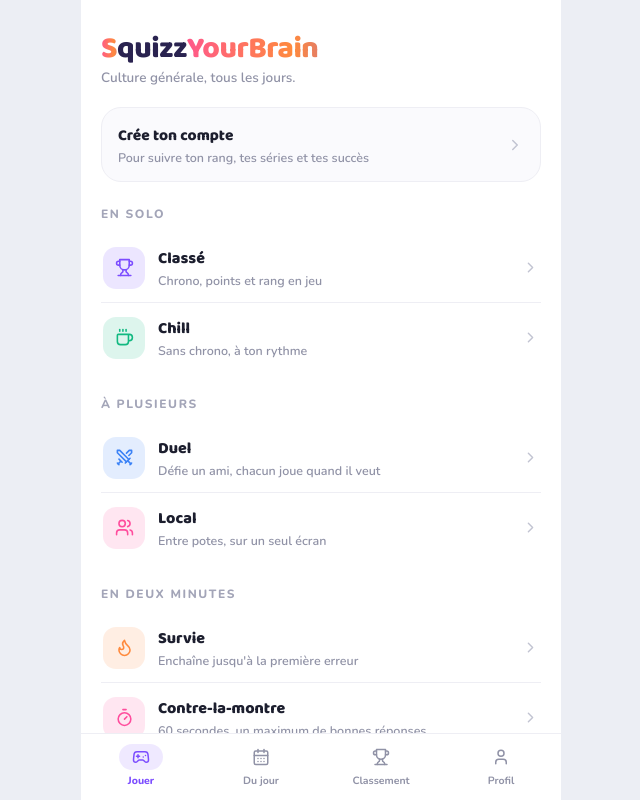
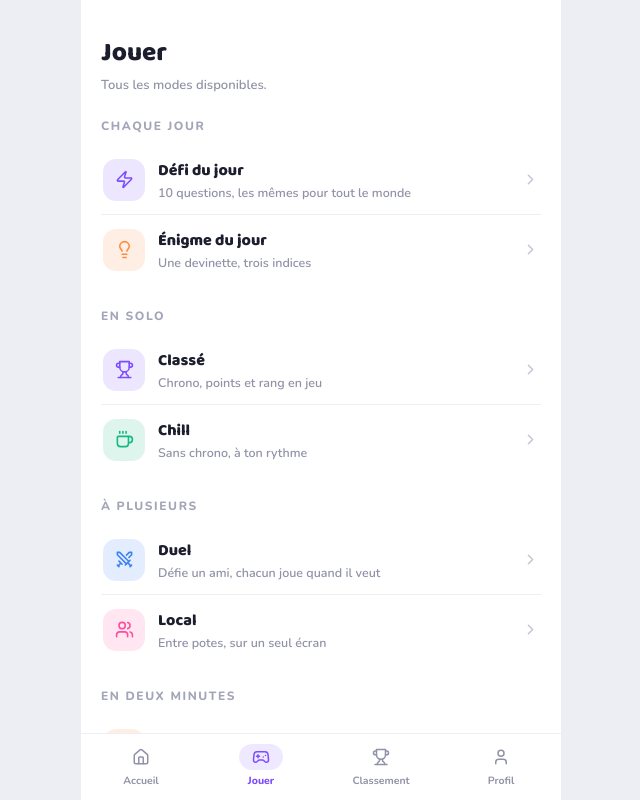
Before and after one commit to noe-14155/quiz-app, a React (Vite) app in the folder frontend/: page / in a window 1280 px wide. Both pictures are taken after a click on the button "Jouer". Shown: the whole page, without its empty margins (319-959 px from the left). Built offline with nearby package versions, Linux system fonts and the light colour scheme; no server answers.

Commit message:
Add files via upload

```diff
--- a/frontend/src/App.jsx
+++ b/frontend/src/App.jsx
@@ -12,7 +12,7 @@
 import Mise from "./modes/local/games/Mise";
 import QuestionsMode from "./modes/local/games/QuestionsMode";
 import Daily from "./modes/daily/Daily";
-import DuJour from "./modes/daily/DuJour";
+import Jouer from "./modes/jouer/Jouer";
 import Arcade from "./modes/arcade/Arcade";
 import Duel from "./modes/duel/Duel";
 import Enigme from "./modes/enigme/Enigme";
@@ -80,7 +80,7 @@
 
   function ecran() {
   if (screen === "home") return <Home onNavigate={navigate} />;
-  if (screen === "du-jour") return <DuJour onNavigate={navigate} />;
+  if (screen === "jouer") return <Jouer onNavigate={navigate} />;
   if (screen === "login") return <Login screen={screen} onNavigate={navigate} />;
 
   if (screen.startsWith("chill-")) return <Chill screen={screen} onNavigate={navigate} />;
--- a/frontend/src/Home.jsx
+++ b/frontend/src/Home.jsx
@@ -1,34 +1,38 @@
 import { useEffect, useState } from "react";
+import { ChevronRight, Zap, Coffee, Trophy, Flame, Check } from "lucide-react";
 import {
-  ChevronRight, Swords, Users, Flame, Timer, Trophy, Coffee, Zap, Lightbulb, Check,
-} from "lucide-react";
-import {
-  COLORS, FONT_DISPLAY, FONT_BODY, cardWrap, gradientText, gradientTri,
-  sectionLabel, tint, tierInfo, rankGradient,
+  COLORS, FONT_DISPLAY, FONT_BODY, cardWrap, gradientFull, gradientTri,
+  gradientText, tint, tierInfo, rankGradient,
 } from "./design/theme";
 import { useAuth } from "./auth/AuthContext";
 import { apiFetch } from "./api/client";
 
-/** Ligne de mode : pastille colorée, nom, accroche courte, chevron. */
-function ModeRow({ Icone, couleur, titre, accroche, onClick, actif = true, dernier }) {
+/**
+ * Écran d'accueil : volontairement réduit à l'essentiel.
+ *
+ * Trois entrées seulement — le rendez-vous du jour, le mode détente, le mode
+ * classé. Tout le reste vit dans l'onglet « Jouer ». Un accueil qui présente
+ * huit modes ne guide personne ; celui-ci répond à « je fais quoi maintenant ».
+ */
+function Row({ Icone, couleur, titre, accroche, onClick, actif = true, dernier }) {
   return (
     <button
       onClick={actif ? onClick : undefined}
       style={{
         display: "flex", alignItems: "center", gap: 13, width: "100%", textAlign: "left",
         background: "none", border: "none", cursor: actif ? "pointer" : "not-allowed",
-        padding: "13px 2px", borderBottom: dernier ? "none" : `1px solid ${COLORS.cardAlt}`,
+        padding: "15px 2px", borderBottom: dernier ? "none" : `1px solid ${COLORS.cardAlt}`,
         opacity: actif ? 1 : 0.45,
       }}
     >
       <span style={{
-        width: 42, height: 42, borderRadius: 13, flexShrink: 0, background: tint(couleur, 14),
+        width: 44, height: 44, borderRadius: 14, flexShrink: 0, background: tint(couleur, 14),
         display: "flex", alignItems: "center", justifyContent: "center",
       }}>
-        <Icone size={19} color={couleur} />
+        <Icone size={20} color={couleur} />
       </span>
       <span style={{ flex: 1, minWidth: 0 }}>
-        <span style={{ display: "block", fontFamily: FONT_DISPLAY, fontWeight: 800, fontSize: 16, color: COLORS.text }}>
+        <span style={{ display: "block", fontFamily: FONT_DISPLAY, fontWeight: 800, fontSize: 16.5, color: COLORS.text }}>
           {titre}
         </span>
         <span style={{ display: "block", fontSize: 12.5, color: COLORS.muted, marginTop: 1 }}>
@@ -40,64 +44,26 @@
   );
 }
 
-/** Pastille d'état pour les rendez-vous du jour : fait ou à faire. */
-function ChipDuJour({ Icone, label, fait, couleur, onClick }) {
-  return (
-    <button
-      onClick={onClick}
-      style={{
-        flex: 1, display: "flex", alignItems: "center", gap: 9, padding: "11px 12px",
-        borderRadius: 15, cursor: "pointer", textAlign: "left",
-        background: fait ? tint(COLORS.success, 9) : tint(couleur, 10),
-        border: `1px solid ${fait ? tint(COLORS.success, 35) : tint(couleur, 35)}`,
-      }}
-    >
-      <span style={{
-        width: 30, height: 30, borderRadius: 10, flexShrink: 0,
-        background: fait ? COLORS.success : couleur,
-        display: "flex", alignItems: "center", justifyContent: "center",
-      }}>
-        {fait ? <Check size={15} color="#fff" strokeWidth={3} /> : <Icone size={15} color="#fff" />}
-      </span>
-      <span style={{ minWidth: 0 }}>
-        <span style={{ display: "block", fontFamily: FONT_DISPLAY, fontWeight: 800, fontSize: 13, color: COLORS.text }}>
-          {label}
-        </span>
-        <span style={{ display: "block", fontSize: 10.5, fontWeight: 700, color: fait ? COLORS.success : COLORS.muted }}>
-          {fait ? "Fait" : "À faire"}
-        </span>
-      </span>
-    </button>
-  );
-}
-
 export default function Home({ onNavigate }) {
   const { user } = useAuth();
-  const [modes, setModes] = useState({
-    mode_chill_enabled: true, mode_ranked_enabled: true, mode_local_enabled: true,
-    mode_arcade_enabled: true, mode_duel_enabled: true,
-  });
+  const [modes, setModes] = useState({ mode_chill_enabled: true, mode_ranked_enabled: true, mode_daily_enabled: true });
   const [defi, setDefi] = useState(null);
-  const [enigme, setEnigme] = useState(null);
 
   useEffect(() => {
     apiFetch("/api/modes/status").then(setModes).catch(() => {});
   }, []);
 
-  // Aperçu des rendez-vous du jour : juste de quoi savoir s'il reste
-  // quelque chose à faire. Le détail est dans l'onglet « Du jour ».
   useEffect(() => {
-    if (!user) { setDefi(null); setEnigme(null); return; }
+    if (!user) { setDefi(null); return; }
     apiFetch("/api/daily/today").then(setDefi).catch(() => {});
-    apiFetch("/api/enigme/today").then(setEnigme).catch(() => {});
   }, [user]);
 
   const t = user ? tierInfo(user.rank_tier) : null;
   const serie = defi?.streak?.current || 0;
+  const defiFait = !!defi?.already_played;
 
   return (
     <div style={cardWrap}>
-      {/* En-tête : le logo et l'accueil personnel */}
       <div style={{ margin: "16px 0 20px", animation: "sqrise .45s both" }}>
         <h2 style={{
           fontFamily: FONT_DISPLAY, fontSize: 30, fontWeight: 800, margin: "0 0 4px",
@@ -112,14 +78,14 @@
         </p>
       </div>
 
-      {/* Bandeau personnel : rang, progression, série */}
+      {/* Progression : le rang, cliquable vers le mode classé */}
       {user ? (
         <button
           onClick={() => onNavigate("ranked-setup")}
           style={{
             display: "flex", alignItems: "center", gap: 13, width: "100%", textAlign: "left",
             background: COLORS.card, border: `1px solid ${COLORS.cardAlt}`, borderRadius: 20,
-            padding: "14px 16px", marginBottom: 14, cursor: "pointer", animation: "sqrise .45s .05s both",
+            padding: "14px 16px", marginBottom: 16, cursor: "pointer", animation: "sqrise .45s .05s both",
           }}
         >
           <span style={{
@@ -158,7 +124,7 @@
           style={{
             display: "flex", alignItems: "center", gap: 12, width: "100%", textAlign: "left",
             background: COLORS.card, border: `1px solid ${COLORS.cardAlt}`, borderRadius: 20,
-            padding: "15px 16px", marginBottom: 14, cursor: "pointer",
+            padding: "15px 16px", marginBottom: 16, cursor: "pointer",
           }}
         >
           <span style={{ flex: 1 }}>
@@ -173,60 +139,71 @@
         </button>
       )}
 
-      {/* Rendez-vous du jour, en un coup d'œil */}
-      {user && (defi || enigme) && (
-        <div style={{ display: "flex", gap: 10, marginBottom: 4, animation: "sqrise .45s .1s both" }}>
-          <ChipDuJour
-            Icone={Zap} label="Défi du jour" couleur={COLORS.gold}
-            fait={!!defi?.already_played}
-            onClick={() => onNavigate("daily")}
-          />
-          <ChipDuJour
-            Icone={Lightbulb} label="Énigme" couleur={COLORS.accent3}
-            fait={!!enigme?.trouve}
-            onClick={() => onNavigate("enigme")}
-          />
-        </div>
+      {/* Le rendez-vous du jour, en évidence */}
+      {modes.mode_daily_enabled !== false && (
+        <button
+          onClick={() => onNavigate(user ? "daily" : "login")}
+          style={{
+            width: "100%", textAlign: "left", border: "none", borderRadius: 20, padding: "18px",
+            cursor: "pointer", marginBottom: 10,
+            background: gradientFull(110), backgroundSize: "300% 100%",
+            boxShadow: `0 14px 30px -18px ${COLORS.gold}8c`,
+            animation: "sqgrad 14s linear infinite, sqrise .45s .1s both",
+          }}
+        >
+          <div style={{ display: "flex", alignItems: "center", gap: 13, marginBottom: defiFait ? 10 : 0 }}>
+            <span style={{
+              width: 44, height: 44, borderRadius: 14, background: "rgba(255,255,255,.22)",
+              display: "flex", alignItems: "center", justifyContent: "center", flexShrink: 0,
+            }}>
+              <Zap size={20} color="#fff" />
+            </span>
+            <span style={{ flex: 1, minWidth: 0 }}>
+              <span style={{
+                display: "block", fontFamily: FONT_BODY, fontWeight: 800, fontSize: 10,
+                letterSpacing: 1.5, color: "rgba(255,255,255,.9)",
+              }}>
+                DÉFI DU JOUR
+              </span>
+              <span style={{ display: "block", fontFamily: FONT_DISPLAY, fontWeight: 800, fontSize: 19, color: "#fff", lineHeight: 1.1 }}>
+                10 questions, les mêmes pour tous
+              </span>
+            </span>
+            <ChevronRight size={20} color="#fff" style={{ flexShrink: 0 }} />
+          </div>
+          {defiFait && (
+            <span style={{
+              display: "flex", alignItems: "center", gap: 6,
+              fontFamily: FONT_BODY, fontWeight: 700, fontSize: 12.5, color: "rgba(255,255,255,.92)",
+            }}>
+              <Check size={14} /> Fait aujourd'hui — {defi.already_played.score}/{defi.already_played.total}
+            </span>
+          )}
+        </button>
       )}
 
-      <p style={sectionLabel}>En solo</p>
-      <ModeRow
+      <Row
         Icone={Trophy} couleur={COLORS.shapeA} titre="Classé" accroche="Chrono, points et rang en jeu"
         actif={modes.mode_ranked_enabled}
         onClick={() => onNavigate(user ? "ranked-setup" : "login")}
       />
-      <ModeRow
+      <Row
         Icone={Coffee} couleur={COLORS.shapeD} titre="Chill" accroche="Sans chrono, à ton rythme"
         actif={modes.mode_chill_enabled} dernier
         onClick={() => onNavigate("chill-setup")}
       />
 
-      <p style={sectionLabel}>À plusieurs</p>
-      <ModeRow
-        Icone={Swords} couleur="#3B82F6" titre="Duel" accroche="Défie un ami, chacun joue quand il veut"
-        actif={modes.mode_duel_enabled}
-        onClick={() => onNavigate(user ? "duel" : "login")}
-      />
-      <ModeRow
-        Icone={Users} couleur={COLORS.shapeB} titre="Local" accroche="Entre potes, sur un seul écran"
-        actif={modes.mode_local_enabled} dernier
-        onClick={() => onNavigate("local-choice")}
-      />
-
-      {modes.mode_arcade_enabled !== false && (
-        <>
-          <p style={sectionLabel}>En deux minutes</p>
-          <ModeRow
-            Icone={Flame} couleur={COLORS.shapeC} titre="Survie" accroche="Enchaîne jusqu'à la première erreur"
-            onClick={() => onNavigate("survie")}
-          />
-          <ModeRow
-            Icone={Timer} couleur={COLORS.accent2} titre="Contre-la-montre" accroche="60 secondes, un maximum de bonnes réponses"
-            dernier
-            onClick={() => onNavigate("chrono")}
-          />
-        </>
-      )}
+      <button
+        onClick={() => onNavigate("jouer")}
+        style={{
+          width: "100%", marginTop: 18, background: COLORS.soft, border: "none", borderRadius: 16,
+          padding: 14, cursor: "pointer",
+          fontFamily: FONT_DISPLAY, fontWeight: 800, fontSize: 14.5, color: COLORS.text,
+          display: "flex", alignItems: "center", justifyContent: "center", gap: 7,
+        }}
+      >
+        Voir tous les modes <ChevronRight size={16} />
+      </button>
     </div>
   );
 }
--- a/frontend/src/components/BottomNav.jsx
+++ b/frontend/src/components/BottomNav.jsx
@@ -1,4 +1,4 @@
-import { Gamepad2, CalendarDays, Trophy, User } from "lucide-react";
+import { Home as HomeIcon, Gamepad2, Trophy, User } from "lucide-react";
 import { COLORS, FONT_BODY, tint } from "../design/theme";
 
 /**
@@ -10,8 +10,8 @@
  * l'on est et comment revenir.
  */
 const ONGLETS = [
-  { id: "home", label: "Jouer", Icone: Gamepad2 },
-  { id: "du-jour", label: "Du jour", Icone: CalendarDays },
+  { id: "home", label: "Accueil", Icone: HomeIcon },
+  { id: "jouer", label: "Jouer", Icone: Gamepad2 },
   { id: "ranks", label: "Classement", Icone: Trophy },
   { id: "profile", label: "Profil", Icone: User },
 ];
--- a/frontend/src/modes/arcade/Arcade.jsx
+++ b/frontend/src/modes/arcade/Arcade.jsx
@@ -113,15 +113,15 @@
   }
 
 
-  /** Classement du jour : remis à zéro chaque nuit, donc à la portée de tous. */
+  /** Meilleurs scores de tous les temps sur ce mode. */
   function TopDuJour() {
-    const jour = records?.[mode]?.top_jour || [];
+    const jour = records?.[mode]?.top || [];
     return (
       <>
-        <p style={sectionLabel}>Meilleurs scores du jour</p>
+        <p style={sectionLabel}>Meilleurs scores</p>
         {jour.length === 0 ? (
           <p style={{ fontSize: 13, color: COLORS.muted, lineHeight: 1.5 }}>
-            Personne n'a encore joué aujourd'hui. Le premier score prend la tête.
+            Aucun score enregistré. Le premier prend la tête.
           </p>
         ) : (
           jour.map((t, i) => {
--- /dev/null
+++ b/frontend/src/modes/jouer/Jouer.jsx
@@ -0,0 +1,169 @@
+import { useEffect, useState } from "react";
+import {
+  ChevronRight, Zap, Lightbulb, Trophy, Coffee, Swords, Users, Flame, Timer, Check,
+} from "lucide-react";
+import {
+  cardWrap, COLORS, FONT_DISPLAY, FONT_BODY, sectionLabel, tint,
+} from "../../design/theme";
+import { useAuth } from "../../auth/AuthContext";
+import { apiFetch } from "../../api/client";
+
+/**
+ * Onglet « Jouer » : le catalogue complet, groupé par intention.
+ *
+ * L'accueil ne montre que l'essentiel ; c'est ici qu'on vient chercher un mode
+ * précis. Les rendez-vous quotidiens ouvrent la liste, avec leur état, parce
+ * qu'ils expirent à minuit et méritent qu'on les traite en premier.
+ */
+function Mode({ Icone, couleur, titre, accroche, onClick, actif = true, dernier, badge }) {
+  return (
+    <button
+      onClick={actif ? onClick : undefined}
+      style={{
+        display: "flex", alignItems: "center", gap: 13, width: "100%", textAlign: "left",
+        background: "none", border: "none", cursor: actif ? "pointer" : "not-allowed",
+        padding: "13px 2px", borderBottom: dernier ? "none" : `1px solid ${COLORS.cardAlt}`,
+        opacity: actif ? 1 : 0.45,
+      }}
+    >
+      <span style={{
+        width: 42, height: 42, borderRadius: 13, flexShrink: 0, background: tint(couleur, 14),
+        display: "flex", alignItems: "center", justifyContent: "center",
+      }}>
+        <Icone size={19} color={couleur} />
+      </span>
+      <span style={{ flex: 1, minWidth: 0 }}>
+        <span style={{ display: "block", fontFamily: FONT_DISPLAY, fontWeight: 800, fontSize: 16, color: COLORS.text }}>
+          {titre}
+        </span>
+        <span style={{ display: "block", fontSize: 12.5, color: COLORS.muted, marginTop: 1 }}>
+          {actif ? accroche : "Indisponible"}
+        </span>
+      </span>
+      {badge}
+      <ChevronRight size={17} color={COLORS.chevron} style={{ flexShrink: 0 }} />
+    </button>
+  );
+}
+
+/** Pastille « fait » verte, ou série en cours. */
+function Badge({ fait, serie }) {
+  if (fait) {
+    return (
+      <span style={{
+        display: "inline-flex", alignItems: "center", gap: 4, flexShrink: 0,
+        background: tint(COLORS.success, 12), borderRadius: 20, padding: "4px 10px",
+        fontFamily: FONT_BODY, fontWeight: 800, fontSize: 11, color: COLORS.success,
+      }}>
+        <Check size={12} /> Fait
+      </span>
+    );
+  }
+  if (serie > 0) {
+    return (
+      <span style={{
+        display: "inline-flex", alignItems: "center", gap: 4, flexShrink: 0,
+        background: tint(COLORS.accent3, 14), borderRadius: 20, padding: "4px 10px",
+        fontFamily: FONT_DISPLAY, fontWeight: 800, fontSize: 12, color: COLORS.accent3,
+      }}>
+        <Flame size={11} /> {serie}
+      </span>
+    );
+  }
+  return null;
+}
+
+export default function Jouer({ onNavigate }) {
+  const { user } = useAuth();
+  const [modes, setModes] = useState({
+    mode_chill_enabled: true, mode_ranked_enabled: true, mode_local_enabled: true,
+    mode_daily_enabled: true, mode_arcade_enabled: true, mode_duel_enabled: true,
+    mode_enigme_enabled: true,
+  });
+  const [defi, setDefi] = useState(null);
+  const [enigme, setEnigme] = useState(null);
+
+  useEffect(() => {
+    apiFetch("/api/modes/status").then(setModes).catch(() => {});
+  }, []);
+
+  useEffect(() => {
+    if (!user) { setDefi(null); setEnigme(null); return; }
+    apiFetch("/api/daily/today").then(setDefi).catch(() => {});
+    apiFetch("/api/enigme/today").then(setEnigme).catch(() => {});
+  }, [user]);
+
+  const quotidiens = modes.mode_daily_enabled !== false || modes.mode_enigme_enabled !== false;
+
+  return (
+    <div style={cardWrap}>
+      <h2 style={{ fontFamily: FONT_DISPLAY, fontWeight: 800, fontSize: 26, margin: "14px 0 2px", color: COLORS.text }}>
+        Jouer
+      </h2>
+      <p style={{ fontSize: 13, color: COLORS.muted, margin: "0 0 4px" }}>
+        Tous les modes disponibles.
+      </p>
+
+      {quotidiens && (
+        <>
+          <p style={sectionLabel}>Chaque jour</p>
+          {modes.mode_daily_enabled !== false && (
+            <Mode
+              Icone={Zap} couleur={COLORS.gold} titre="Défi du jour"
+              accroche="10 questions, les mêmes pour tout le monde"
+              badge={<Badge fait={!!defi?.already_played} serie={defi?.streak?.current} />}
+              onClick={() => onNavigate(user ? "daily" : "login")}
+            />
+          )}
+          {modes.mode_enigme_enabled !== false && (
+            <Mode
+              Icone={Lightbulb} couleur={COLORS.accent3} titre="Énigme du jour"
+              accroche="Une devinette, trois indices" dernier
+              badge={<Badge fait={!!enigme?.trouve} serie={enigme?.serie?.current} />}
+              onClick={() => onNavigate(user ? "enigme" : "login")}
+            />
+          )}
+        </>
+      )}
+
+      <p style={sectionLabel}>En solo</p>
+      <Mode
+        Icone={Trophy} couleur={COLORS.shapeA} titre="Classé" accroche="Chrono, points et rang en jeu"
+        actif={modes.mode_ranked_enabled}
+        onClick={() => onNavigate(user ? "ranked-setup" : "login")}
+      />
+      <Mode
+        Icone={Coffee} couleur={COLORS.shapeD} titre="Chill" accroche="Sans chrono, à ton rythme"
+        actif={modes.mode_chill_enabled} dernier
+        onClick={() => onNavigate("chill-setup")}
+      />
+
+      <p style={sectionLabel}>À plusieurs</p>
+      <Mode
+        Icone={Swords} couleur="#3B82F6" titre="Duel" accroche="Défie un ami, chacun joue quand il veut"
+        actif={modes.mode_duel_enabled}
+        onClick={() => onNavigate(user ? "duel" : "login")}
+      />
+      <Mode
+        Icone={Users} couleur={COLORS.shapeB} titre="Local" accroche="Entre potes, sur un seul écran"
+        actif={modes.mode_local_enabled} dernier
+        onClick={() => onNavigate("local-choice")}
+      />
+
+      {modes.mode_arcade_enabled !== false && (
+        <>
+          <p style={sectionLabel}>En deux minutes</p>
+          <Mode
+            Icone={Flame} couleur={COLORS.shapeC} titre="Survie" accroche="Enchaîne jusqu'à la première erreur"
+            onClick={() => onNavigate("survie")}
+          />
+          <Mode
+            Icone={Timer} couleur={COLORS.accent2} titre="Contre-la-montre" accroche="60 secondes, un maximum de bonnes réponses"
+            dernier
+            onClick={() => onNavigate("chrono")}
+          />
+        </>
+      )}
+    </div>
+  );
+}
```
